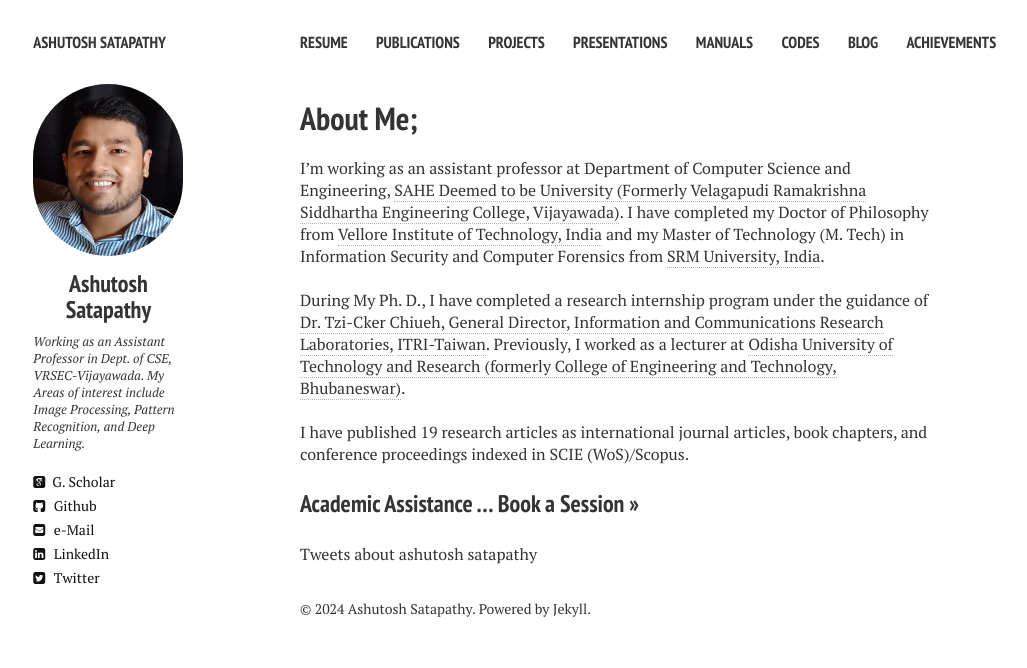
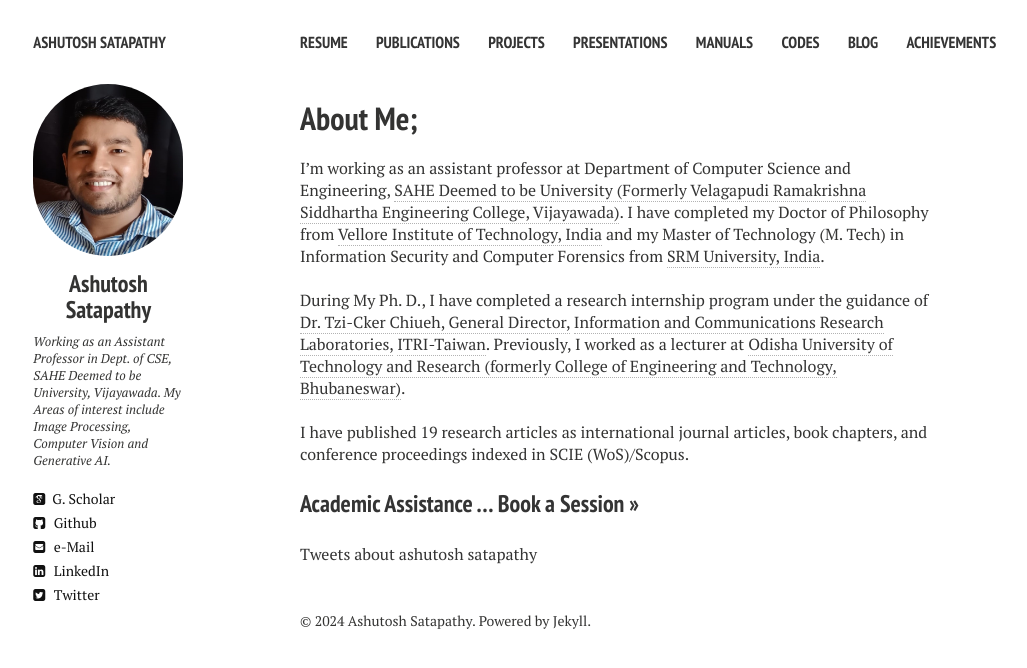
Before and after one commit to ashutoshsatapathy1990/ashutoshsatapathy1990.github.io, a Jekyll site: the page built from index.md, in a window 1280 px wide. Shown: the top 668 px of the page, without its empty margins (20-1047 px from the left). Built offline with Jekyll 4.4.1, drawn with Linux system fonts in a browser that asks for light colours; nearby versions of some CDN libraries; comment, search, counter and statistics services are not loaded.

Commit message:
Update _config.yml

```diff
--- a/_config.yml
+++ b/_config.yml
@@ -9,7 +9,7 @@ owner:
   name                      :  <center>Ashutosh Satapathy</center>
   avatar                    :  ashutosh.jpg
   description               :  Assistant Professor, VRSEC, Vijayawada
-  bio                       :  Working as an Assistant Professor in Dept. of CSE, VRSEC-Vijayawada. My Areas of interest include Image Processing, Pattern Recognition, and Deep Learning.
+  bio                       :  Working as an Assistant Professor in Dept. of CSE, SAHE Deemed to be University, Vijayawada. My Areas of interest include Image Processing, Computer Vision and Generative AI.
   email                     :  ashutosh@vrsiddhartha.ac.in
   # Social networking links are used in author-bio sidebar. Update and remove as you like.
   linkedin                  :  ashutosh-satapathy-24903747
```
